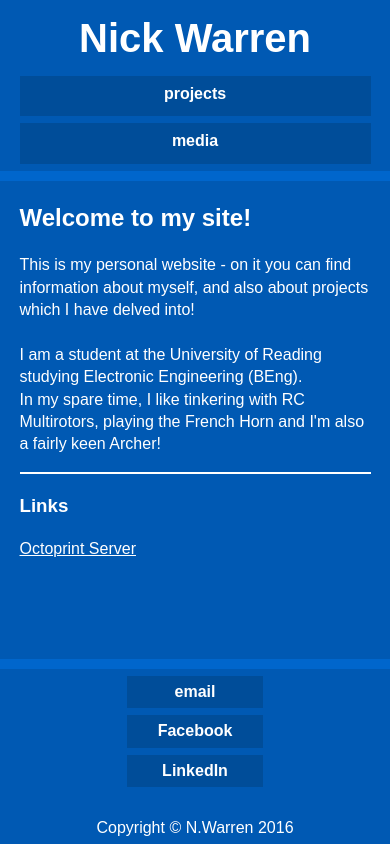
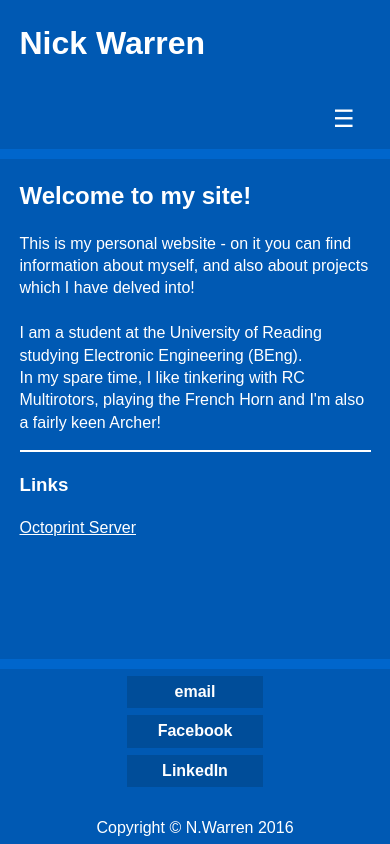
Before and after one commit to ImmortalScientist/niwarren.co.uk, a PHP site: page /index.html in a window 390 px wide. Run offline with PHP 8.4, Linux system fonts and the light colour scheme.

Commit message:
Responsive Nav Experimentation
Playing around with a JS/CSS responsive nav. More to come on this.

Only implemented in index.html

```diff
--- a/css/main.css
+++ b/css/main.css
@@ -102,7 +102,7 @@ textarea {
    ========================================================================== */
 
 
-h1 { color: white; font-size: 2.5em; }
+h1 { color: white; font-size: 2em; }
 
 .wrapper {
     width: 90%;
@@ -118,22 +118,20 @@ a {
    ++++++++++++++++++++++++ */
 
 /* IE FIX */
- .ie7 .title {
+ h1 .ie7 {
      padding-top: 20px;
+     float: left;
  }
 
 .header-container {
     border-bottom: 10px solid #0066cc;
+    background: #0059b3;
 }
 
 .footer-container{
     position: fixed;
     bottom: 0; left: 0; right: 0;
     border-top: 10px solid #0066cc;
-}
-
-.header-container,
-.footer-container {
     background: #0059b3;
 }
 
@@ -142,58 +140,38 @@ a {
     MOBILE: Header
    ++++++++++++++ */
 
-.header-container h1 {
-    font-size: 2.5em;
-    text-align: center;
+   /* Remove margins and padding from the list, and add a black background color */
+   ul.topnav {
+       list-style-type: none;
+       margin: 0;
+       padding: 0;
+       overflow: hidden;
+       background-color: #0059b3;
    }
 
-nav ul {
-    margin: 0;
-    padding: 0;
-    color: #ffffff;
-    list-style-type: none;
+   /* Float the list items side by side */
+   ul.topnav li {
+     float: right;
    }
 
-nav a {
-    display: block;
-    margin-bottom: 7px;
-    padding: 7px 0;
+   .titlelink {float: left;}
 
+   /* Style the links inside the list items */
+   ul.topnav li a {
+       display: inline-block;
+       color: white;
        text-align: center;
+       padding: 14px 16px;
        text-decoration: none;
-    font-weight: bold;
-    border-bottom: 4px solid #004d99;
-
-    color: #ffffff;
-    background: #004d99;
+       transition: 0.3s;
+       font-size: 1.5em;
    }
 
-nav a:hover,
-nav a:visited {
-    color: #ffffff;
-}
+   /* Change background color of links on hover */
+   ul.topnav li a:hover {background-color: #004d99;}
 
-nav a:hover {
-    text-decoration: underline;
-}
-
-nav a.buttonPageOpen {
-    border-bottom: 4px solid white;
-}
-
-.title {
-    display: block;
-    vertical-align: middle;
-    margin: 10px;
-}
-
-h1.title:hover{
-  text-decoration: underline;
-}
-
-a {
-  text-decoration: none;
-}
+   /* Hide the list item that contains the link that should open and close the topnav on small screens */
+   ul.topnav li.icon {display: none;}
 
 /* ++++++++++++++
     MOBILE: Footer
@@ -229,7 +207,7 @@ a {
      text-align: center;
      text-decoration: none;
      color: #ffffff;
-     background: #004d99;
+     background-color: #004d99;
    }
 
    footer ul a:hover {
@@ -250,56 +228,41 @@ a {
    Media Queries
    ========================================================================== */
 
-@media only screen and (min-width: 480px) {
+@media only screen and (max-width: 600px) {
 
   /* ====================
       INTERMEDIATE: Menu
      ==================== */
 
-    nav a {
-        float: left;
-        width: 44%;
-        margin: 0 1.7%;
-        padding: 15px 2%;
-        margin-bottom: 0;
+     /* When the screen is less than 680 pixels wide, hide all list items, except for the first one ("Home"). Show the list item that contains the link to open and close the topnav (li.icon) */
+    ul.topnav li:not(:first-child) {display: none;}
+
+    ul.topnav li.icon {
+        float: right;
+        display: inline-block;
     }
 
-    nav li:first-child a {
-        margin-left: 0;
+    ul.topnav li.a { font-size: 1em; }
+
+    /* The "responsive" class is added to the topnav with JavaScript when the user clicks on the icon. This class makes the topnav look good on small screens */
+    ul.topnav.responsive {position: relative;}
+
+    ul.topnav.responsive li.icon {
+      position: absolute;
+      right: 0;
+      top: 0;
     }
-
-    nav li:last-child a {
-        margin-right: 0;
+    ul.topnav.responsive li {
+      float: none;
+      display: inline;
     }
-
-    .footerbuttons {
-      width: 100%;
-      margin-bottom: 25px;
+    ul.topnav.responsive li a {
+      display: block;
+      text-align: left;
     }
-
-    .contactbutton{
-      float: left;
-      width: calc(94.5% / 3);
-    }
-
-    footer ul a {
-      left: 0; right: 0;
-      margin: auto;
 }
 
 
-/* ========================
-    INTERMEDIATE: IE Fixes
-   ======================== */
-
-    nav ul li {
-        display: inline;
-    }
-
-    .oldie nav a {
-        margin: 0 0.7%;
-    }
-}
 
 
 @media only screen and (min-width: 768px) {
@@ -319,12 +282,12 @@ a {
         top: 20%
     }
 
-    nav {
+    header ul {
         float: right;
         width: 55%;
     }
 
-    nav a {
+    header ul a {
       padding: 25px 2%;
     }
 
--- a/index.html
+++ b/index.html
@@ -13,6 +13,7 @@
 
         <link rel="stylesheet" href="css/normalize.css">
         <link rel="stylesheet" href="css/main.css">
+        <link rel=""
         <script src="js/vendor/modernizr-2.8.3.min.js"></script>
     </head>
     <body>
@@ -23,15 +24,30 @@
         <!-- Add your site or application content here -->
     <div class="header-container">
       <header class="wrapper clearfix">
-        <a href="index.html" class="titlelink"><h1 class="title">Nick Warren</h1></a>
-        <nav>
-          <ul>
-            <li><a href="projects.html">projects</a></li>
-            <li><a href="media.html">media</a></li>
-          </ul>
-        </nav>
+        <h1>Nick Warren</h1></a>
+        <ul class="topnav" id="myTopnav">
+          <li class="icon">
+            <a href="javascript:void(0);" onclick="responsiveNav()">&#9776;</a>
+          </li>
+          <li><a href="index.html">Home</a></li>
+          <li><a href="projects.html">Projects</a></li>
+          <li><a href="media.html">Media</a></li>
+        </ul>
   		</header>
     </div>
+
+    <script>
+    /* Toggle between adding and removing the "responsive" class to topnav when the user clicks on the icon */
+    function responsiveNav() {
+        var x = document.getElementById("myTopnav");
+        if (x.className === "topnav") {
+            x.className += " responsive";
+        } else {
+            x.className = "topnav";
+        }
+    }
+    </script>
+
 
     <div class="main-container">
       <div class="main wrapper clearfix">
```
Lines whose indentation alone changed are shown as unchanged.
